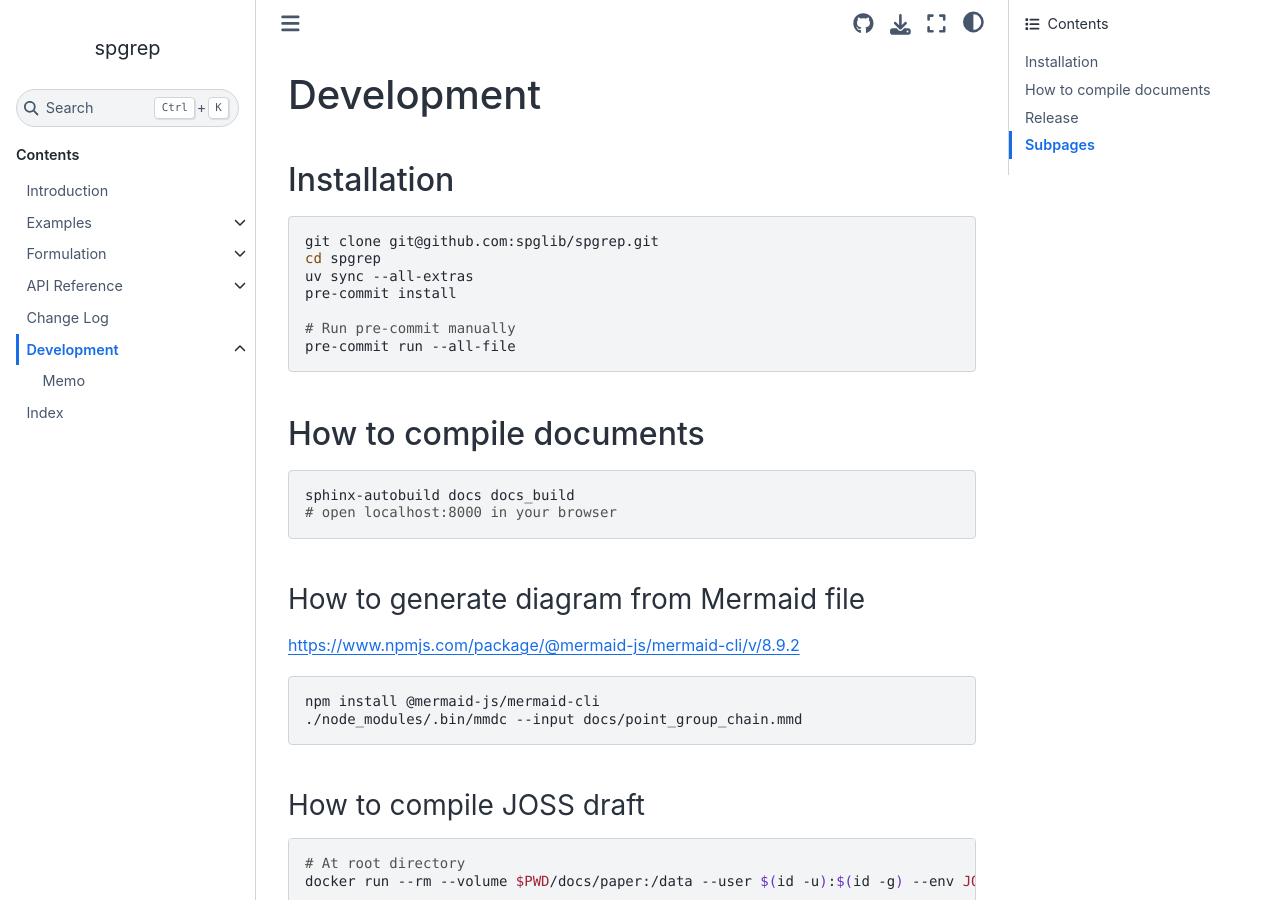
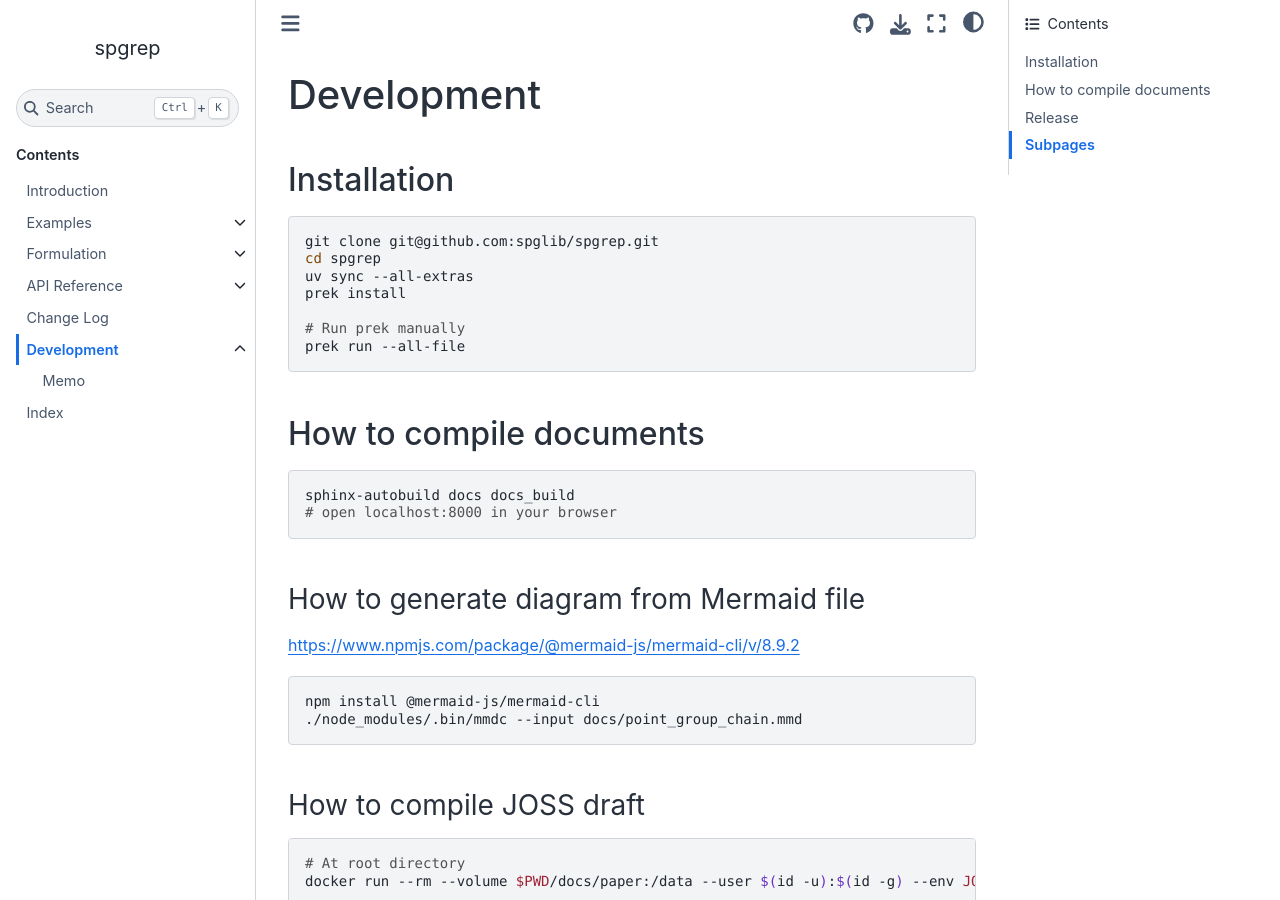
Before and after one commit to spglib/spgrep, a Sphinx documentation site: the page built from docs/development/development.md, in a window 1280 px wide and 900 px high. Built offline with Sphinx 7.4.7 and the Sphinx Book theme 1.1.4, drawn with Linux system fonts in a browser that asks for light colours.

Commit message:
Release v0.5.0

````diff
--- a/docs/development/development.md
+++ b/docs/development/development.md
@@ -6,10 +6,10 @@
 git clone git@github.com:spglib/spgrep.git
 cd spgrep
 uv sync --all-extras
-pre-commit install
+prek install
 
-# Run pre-commit manually
-pre-commit run --all-file
+# Run prek manually
+prek run --all-file
 ```
 
 ## How to compile documents
````
Also changed, not shown: docs/changelog.md (+6 -0 lines), 1 other file.
